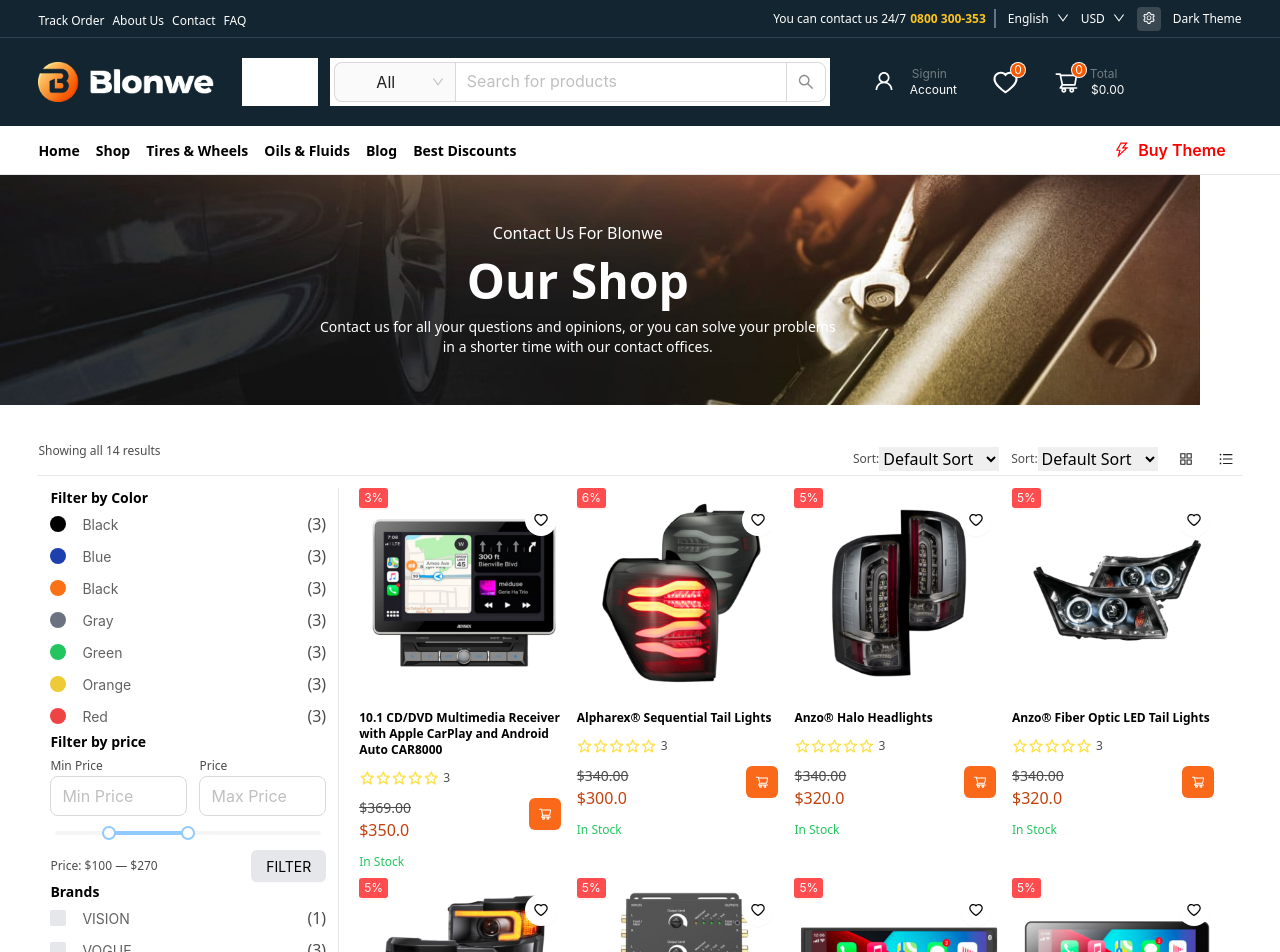
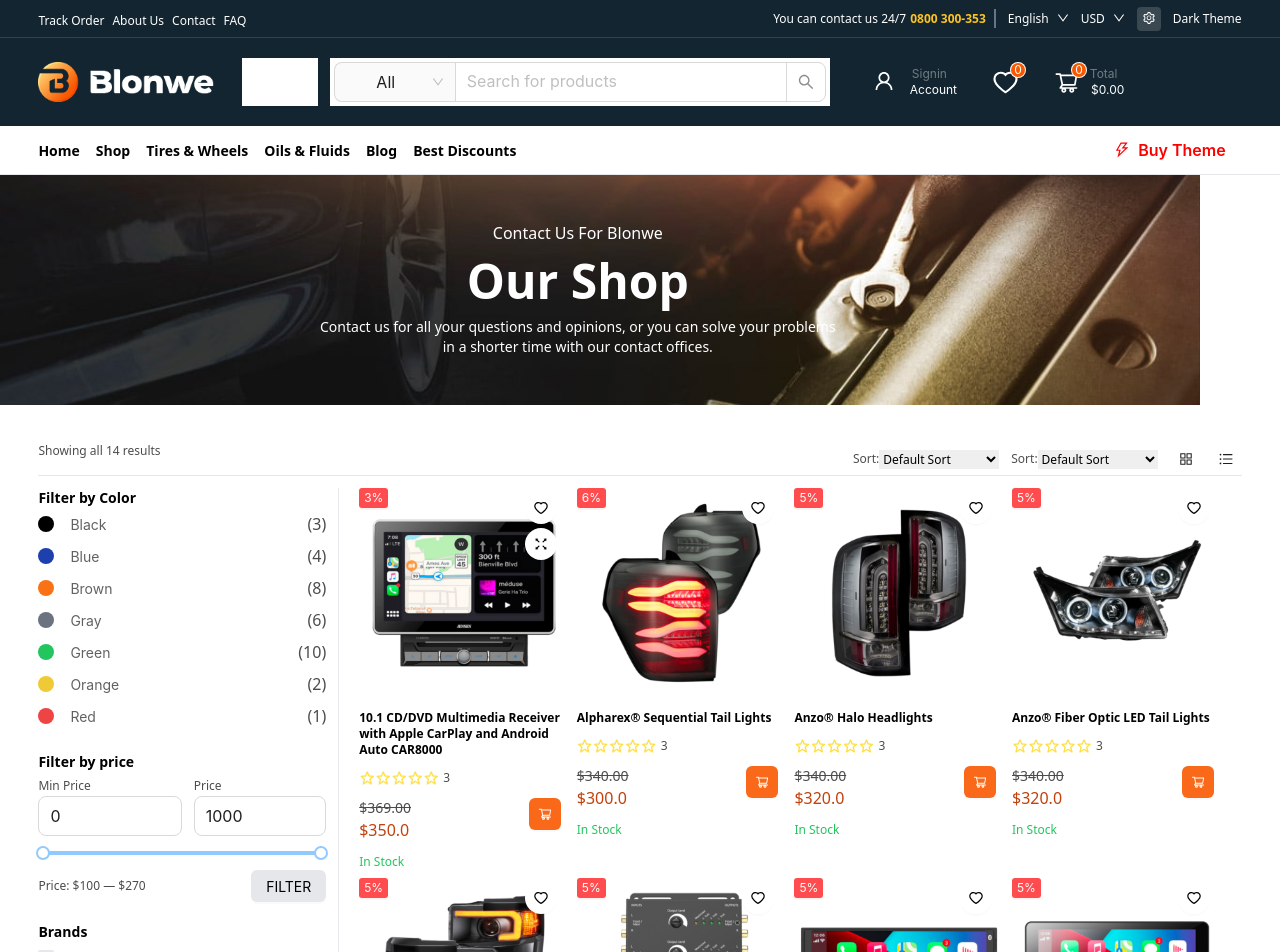
Before and after one commit to maziz12808/autoparts, a Next.js app: page /product in a window 1280 px wide. Shown: the top 952 px of the page. Built offline with nearby package versions, Linux system fonts and the light colour scheme.

Commit message:
product modified

```diff
--- a/components/products/filters/index.jsx
+++ b/components/products/filters/index.jsx
@@ -1,119 +1,117 @@
 import { Button, Input, Slider } from "antd"
+import { useState } from "react"
+
 const Filters = ()=>{
+    const [minPrice, setMinPrice] = useState(0);
+    const [maxPrice, setMaxPrice] = useState(1000);
+    const [check,setCheck] = useState("none")
+    const [checkIndex,setCheckIndex] = useState()
+    const handleSliderChange = (value) => {
+      setMinPrice(value[0]);
+      setMaxPrice(value[1]);
+    }
+    const filterByColor = [
+        {
+            label: "Black",
+            bgColor: "bg-black",
+            totalItems: 3
+        },
+        {
+            label: "Blue",
+            bgColor: "bg-blue-800",
+            totalItems: 4
+        },
+        {
+            label: "Brown",
+            bgColor: "bg-orange-500",
+            totalItems: 8
+        },
+        {
+            label: "Gray",
+            bgColor: "bg-gray-500",
+            totalItems: 6
+        },
+        {
+            label: "Green",
+            bgColor: "bg-green-500",
+            totalItems: 10
+        },
+        {
+            label: "Orange",
+            bgColor: "bg-[#EFCA37]",
+            totalItems: 2
+        },
+        {
+            label: "Red",
+            bgColor: "bg-red-500",
+            totalItems: 1
+        }
+    ]
+    const showCheckIcon = (index)=>{
+        setCheckIndex(index)
+    }
+    const hideCheckIcon = ()=>{
+        setCheckIndex(20)
+    }
+
     return (
-        <div className="px-3 border-r">
+        <div className={`pr-3 border-r w-3/12`}>
             <p className="text-sm font-semibold">Filter by Color</p>
             <div>
-                <div className="flex items-center justify-between">
+                {
+                    filterByColor.map((item,index)=>(
+                        <div
+                            className="flex items-center justify-between"
+                            onMouseOver={()=> showCheckIcon(index)}
+                            onMouseLeave={hideCheckIcon}
+                        >
                             <div className="flex items-center">
                                 <div
-                            className="bg-black rounded-full cursor-default w-[16px] h-[16px]"
-                        ></div>
+                                    className={`${item.bgColor} rounded-full cursor-default w-[16px] h-[16px] flex items-center`}
+                                >
+                                    {
+                                        index == checkIndex ? <i className='bx bx-check text-white'/> : null
+                                    }
+                                </div>
                                 <Button
                                     type="text"
                                     className="opacity-70"
                                     style={{background: "inherit"}}
-                        >Black</Button>
+                                >{item.label}</Button>
                             </div>
-                    <p className="opacity-70">(3)</p>
+                            <p className="opacity-70">({item.totalItems})</p>
                         </div>
-                <div className="flex items-center justify-between">
-                    <div className="flex items-center">
-                        <div
-                            className="bg-blue-800 rounded-full cursor-default w-[16px] h-[16px]"
-                        ></div>
-                        <Button
-                            type="text"
-                            className="opacity-70"
-                            style={{background: "inherit"}}
-                        >Blue</Button>
-                    </div>
-                    <p className="opacity-70">(3)</p>
-                </div>
-                <div className="flex items-center justify-between">
-                    <div className="flex items-center">
-                        <div
-                            className="bg-orange-500 rounded-full cursor-default w-[16px] h-[16px]"
-                        ></div>
-                        <Button
-                            type="text"
-                            className="opacity-70"
-                            style={{background: "inherit"}}
-                        >Black</Button>
-                    </div>
-                    <p className="opacity-70">(3)</p>
-                </div>
-                <div className="flex items-center justify-between">
-                    <div className="flex items-center">
-                        <div
-                            className="bg-gray-500 rounded-full cursor-default w-[16px] h-[16px]"
-                        ></div>
-                        <Button
-                            type="text"
-                            className="opacity-70"
-                            style={{background: "inherit"}}
-                        >Gray</Button>
-                    </div>
-                    <p className="opacity-70">(3)</p>
-                </div>
-                <div className="flex items-center justify-between">
-                    <div className="flex items-center">
-                        <div
-                            className="bg-green-500 rounded-full cursor-default w-[16px] h-[16px]"
-                        ></div>
-                        <Button
-                            type="text"
-                            className="opacity-70"
-                            style={{background: "inherit"}}
-                        >Green</Button>
-                    </div>
-                    <p className="opacity-70">(3)</p>
-                </div>
-                <div className="flex items-center justify-between">
-                    <div className="flex items-center">
-                        <div
-                            className="bg-[#EFCA37] rounded-full cursor-default w-[16px] h-[16px]"
-                        ></div>
-                        <Button
-                            type="text"
-                            className="opacity-70"
-                            style={{background: "inherit"}}
-                        >Orange</Button>
-                    </div>
-                    <p className="opacity-70">(3)</p>
-                </div>
-                <div className="flex items-center justify-between">
-                    <div className="flex items-center">
-                        <div
-                            className="bg-red-500 rounded-full cursor-default w-[16px] h-[16px]"
-                        ></div>
-                        <Button
-                            type="text"
-                            className="opacity-70"
-                            style={{background: "inherit"}}
-                        >Red</Button>
-                    </div>
-                    <p className="opacity-70">(3)</p>
-                </div>
+                    ))
+                }
             </div>
             <div>
-                <p className="text-sm font-semibold">Filter by price</p>
+                <p className="text-sm font-semibold mt-5">Filter by price</p>
                 <div>
                     <div className="flex gap-3">
                         <div>
                             <span className="text-xs opacity-70">Min Price</span>
-                            <Input size="large" placeholder="Min Price"/>
+                            <Input
+                                value={minPrice}
+                                size="large"
+                                placeholder="Min Price"
+                            />
                         </div>
                         <div>
                             <span className="text-xs opacity-70">Price</span>
-                            <Input size="large" placeholder="Max Price" />
+                            <Input
+                                value={maxPrice}
+                                size="large"
+                                placeholder="Max Price"
+                            />
                         </div>
                     </div>
                     <Slider
                         range={{
-                        draggableTrack: true,
+                        draggableTrack: false,
                         }}
-                        defaultValue={[20, 50]}
+                        max={1000}
+                        onChange={handleSliderChange}
+                        defaultValue={[0, 1000]}
                     />
                     <div className="flex items-center justify-between">
                         <span className="text-xs opacity-70">Price: $100 — $270</span>
@@ -122,7 +120,7 @@
                             style={{color: "black"}}
                         >FILTER</Button>
                     </div>
-                    <p className="text-sm font-semibold">Brands</p>
+                    <p className="text-sm font-semibold mt-5">Brands</p>
                     <div className="flex items-center justify-between">
                         <div className="flex items-center">
                             <div
@@ -150,7 +148,7 @@
                         <p className="opacity-70">(3)</p>
                     </div>
 
-                    <p className="text-sm font-semibold">Product Status</p>
+                    <p className="text-sm font-semibold mt-5">Product Status</p>
                     <div className="flex items-center justify-between">
                         <div className="flex items-center">
                             <div
--- a/components/products/index.jsx
+++ b/components/products/index.jsx
@@ -2,7 +2,7 @@
 import LayoutEl from "../shared/layout"
 import Filters from "./filters"
 import RelatedProducts from "./related-products"
-import { Button, Divider } from "antd"
+import { Button, Divider,Input } from "antd"
 import {
     AppstoreOutlined,
     UnorderedListOutlined
@@ -60,17 +60,20 @@
                     <div className="flex items-center gap-3">
                     <div className="flex  items-center">
                         <p className="text-xs opacity-70">Sort: </p>
-                        <select className="w-[120px] focus:outline-none">
+                        <select className="w-[120px] focus:outline-none text-xs">
                             {
                                 SortOption.map((item,index)=>(
-                                    <option value={item.value} key={index}>{item.label}</option>
+                                    <option
+                                        value={item.value}
+                                        key={index}
+                                    >{item.label}</option>
                                 ))
                             }
                         </select>
                     </div>
                     <div className="flex  items-center">
                         <p className="text-xs opacity-70">Sort: </p>
-                        <select className="w-[120px] focus:outline-none">
+                        <select className="w-[120px] focus:outline-none text-xs">
                             {
                                 SortOption.map((item,index)=>(
                                     <option value={item.value} key={index}>{item.label}</option>
@@ -84,9 +87,35 @@
                     </div>
                     </div>
                 </div>
-                <div className="grid grid-cols-4 py-3">
+                <div className="py-3 flex">
                     <Filters />
                     <RelatedProducts />
+                </div>
+
+            </div>
+            <Divider />
+            <div className="mx-[3%] py-[3%] flex items-start justify-between">
+                <div className="w-6/12">
+                    <h1 className="font-semibold text-2xl">Join our newsletter for £10 offs</h1>
+                    <p className="text-sm opacity-70">Register now to get latest updates on promotions & coupons.<br />
+                        Don’t worry, we not spam!
+                    </p>
+                </div>
+                <div className="w-6/12  flex flex-col gap-2">
+                    <Input
+                        size="large"
+                        suffix=
+                        {
+                            <Button type="text" size="large"
+                                style={{borderRadius:0}}
+                                className="bg-orange-600  w-full"
+                            >Subscribe</Button>
+                        }
+                    />
+                    <div className="text-xs">
+                        <span>By subscribing you agree to our </span>
+                        <a href="/" className="hover:underline underline-offset-2 text-orange-500">Terms & Conditions and Privacy & Cookies Policy.</a>
+                    </div>
                 </div>
             </div>
         </LayoutEl>
--- a/components/products/related-products/index.jsx
+++ b/components/products/related-products/index.jsx
@@ -3,10 +3,13 @@
 import { Button } from "antd"
 import {
     HeartOutlined,
-    ShoppingCartOutlined
+    ShoppingCartOutlined,
+    FullscreenOutlined
 } from "@ant-design/icons"
+import { useState } from "react"
 const RelatedProducts = ()=>{
     // CONST
+    const [iconIndex,setIconIndex] = useState(false)
     const productsDetaeil = [
         {
             title: "10.1 CD/DVD Multimedia Receiver with Apple CarPlay and Android Auto CAR8000",
@@ -122,12 +125,24 @@
         }
 
     ]
+
+    // FUNCTIONS
+    const showIcon = (index)=>{
+        setIconIndex(index)
+    }
+    const hideIcon = ()=>{
+        setIconIndex(-1)
+    }
     return (
-        <div className="col-span-3">
+        <div className="w-9/12">
             <div className="grid grid-cols-4 gap-2 px-5">
                 {
                     productsDetaeil.map((item,index)=>(
-                        <div className="relative flex flex-col gap-y-3" key={index}>
+                        <div
+                            className="relative flex flex-col gap-y-3" key={index}
+                            onMouseEnter={()=> showIcon(index)}
+                            onMouseLeave={()=> hideIcon()}
+                        >
                             <Link
                                 href={
                                     "product/"+item.title
@@ -151,8 +166,9 @@
                             >{item.discount}</Button>
                             <Button
                                 shape="circle"
+                                size="middle"
                                 icon={<HeartOutlined />}
-                                className="absolute top-4 bg-white border-0 right-3"
+                                className="absolute top-1 bg-white border-0 right-3"
                                 style={{color: "black"}}
                             />
                             <Link
@@ -191,10 +207,24 @@
                                     style={{color: "white"}}
                                     className="bg-[#F96919] border-0 flex items-center justify-center"
                                 />
-                                </div>
-                                <span className="text-xs font-medium text-[#22C55E]">
-                                    {item.stock}
-                                </span>
+                            </div>
+                            <span className="text-xs font-medium text-[#22C55E]">
+                                {item.stock}
+                            </span>
+                            {
+                                iconIndex == index ?
+                                        <div
+                                            className="absolute right-3 top-10
+                                            animate__animated animate__slideInRight animate__faster">
+                                            <Button
+                                                shape="circle"
+                                                size="middle"
+                                                icon={<FullscreenOutlined />}
+                                                className="bg-white border-0"
+                                                style={{color: "black"}}
+                                            />
+                                        </div> : null
+                            }
                         </div>
                     ))
                 }
--- a/components/products/slug/index.jsx
+++ b/components/products/slug/index.jsx
@@ -436,7 +436,7 @@
                 <div>
                     <Tabs defaultActiveKey="1" items={items} />
                 </div>
-
+                <h1 className="font-semibold">Related Products</h1>
                 <RelatedProducts />
 
             </div>
--- a/package.json
+++ b/package.json
@@ -10,6 +10,7 @@
   },
   "dependencies": {
     "@ant-design/icons": "^5.2.6",
+    "animate.css": "^4.1.1",
     "antd": "^5.10.2",
     "boxicons": "^2.1.4",
     "next": "13.5.6",
--- a/pages/_app.js
+++ b/pages/_app.js
@@ -1,5 +1,6 @@
 import '../styles/globals.css'
 import 'boxicons/css/boxicons.min.css'
+import 'animate.css';
 // Import Swiper styles
 import 'swiper/css';
 import 'swiper/css/effect-fade';
```
Also changed, not shown: 1 other file (tests, documents, lock files or other folders). Lines whose indentation alone changed are shown as unchanged.
